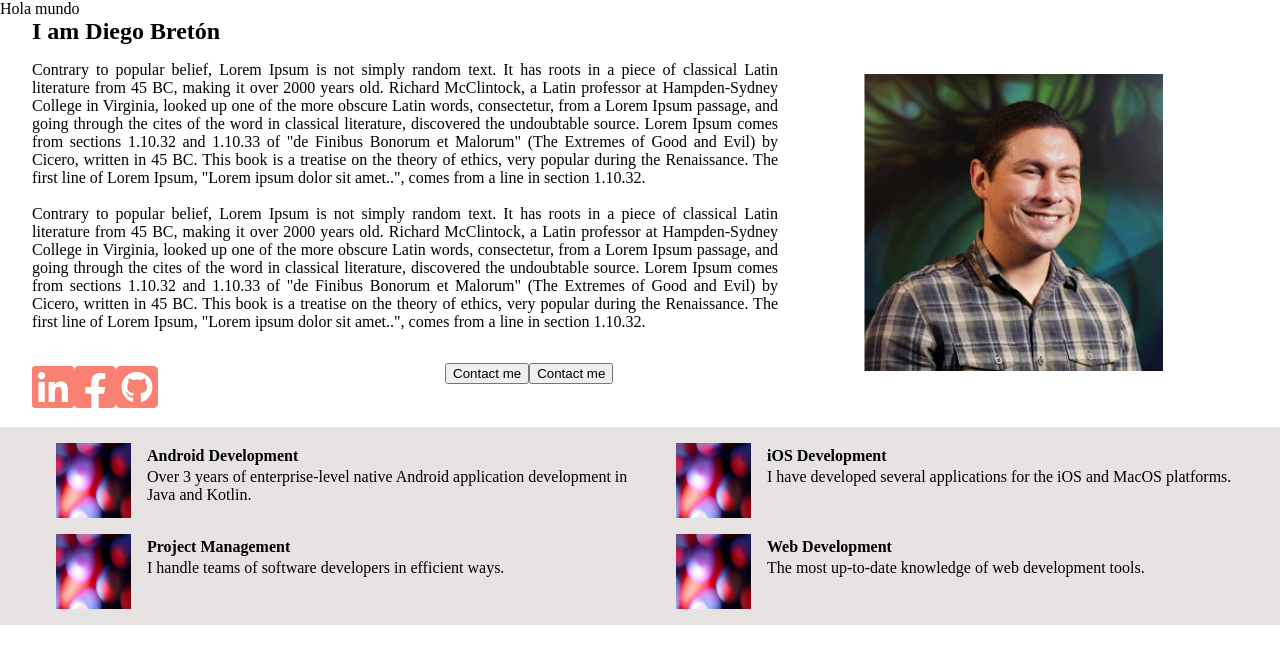
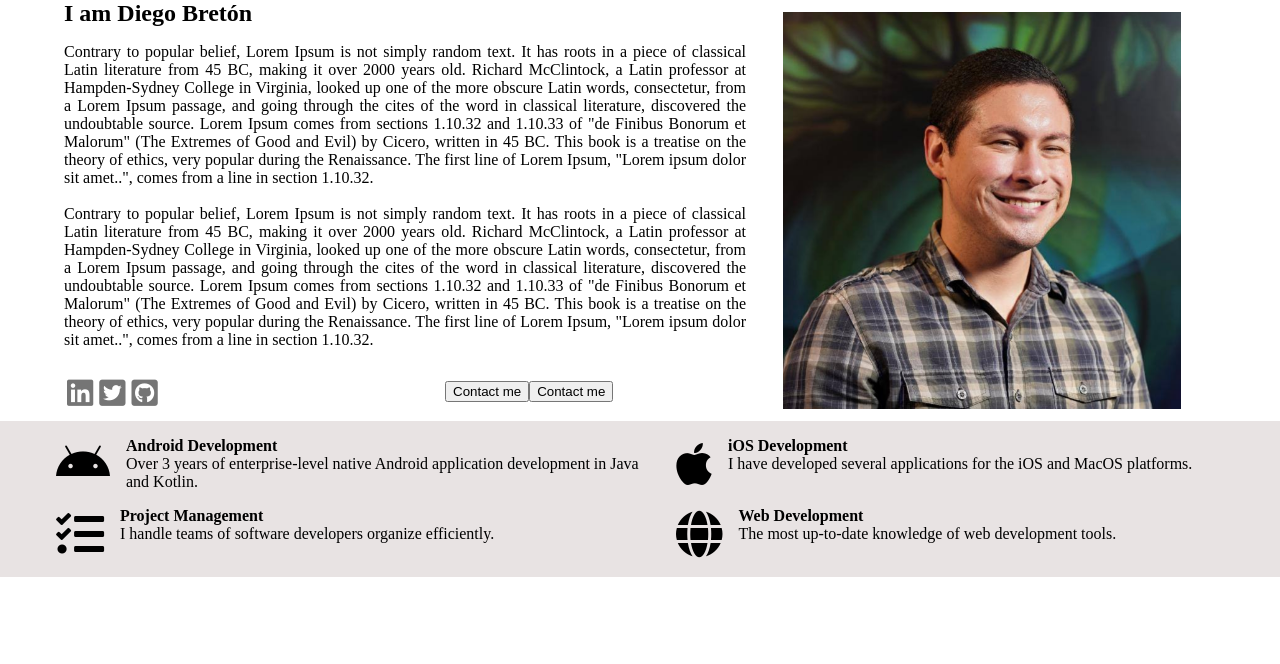
Before and after one commit to diegobreton/home, a React app: page / in a window 1280 px wide. Shown: the top 664 px of the page. Built offline with nearby package versions, Linux system fonts and the light colour scheme.

Commit message:
replace the images in skills with icons

```diff
--- a/js/App.js
+++ b/js/App.js
@@ -9,8 +9,6 @@ class App extends React.Component {
   render(){
     return (
       <div>
-        <div>Hola mundo</div>
-
         <IntroSection />
 
         <SkillsSection />
--- a/js/IntroSection.js
+++ b/js/IntroSection.js
@@ -25,9 +25,9 @@ class SocialButtonsContainer extends React.Component{
   render(){
     return(
       <ul className='social-btn-cont' >
-        <li><i class="fab fa-linkedin fa-3x"></i></li>
-        <li><i class="fab fa-facebook-square fa-3x"></i></li>
-        <li><i class="fab fa-github-square  fa-3x"></i></li>
+        <li><a href="https://www.linkedin.com/in/diegobretonp/" target="_blank"><i class="fab fa-linkedin fa-3x"></i></a></li>
+        <li><a href="https://twitter.com/bretondiego_" target="_blank"><i class="fab fa-twitter-square fa-3x"></i></a></li>
+        <li><a href="https://github.com/diegobreton/" target="_blank"><i class="fab fa-github-square  fa-3x"></i></a></li>
       </ul>
     )
   }
--- a/js/SkillsSection.js
+++ b/js/SkillsSection.js
@@ -4,22 +4,22 @@ class SkillsSection extends React.Component {
   render(){
     const skills = [
       {
-        src: "images/example2.png",
+        icon: "fab fa-android fa-3x",
         title: "Android Development",
         desc: "Over 3 years of enterprise-level native Android application development in Java and Kotlin."
       },
       {
-        src: "images/example2.png",
+        icon: "fab fa-apple fa-3x",
         title: "iOS Development",
         desc: "I have developed several applications for the iOS and MacOS platforms."
       },
       {
-        src: "images/example2.png",
+        icon: "fas fa-tasks fa-3x",
         title: "Project Management",
-        desc: "I handle teams of software developers in efficient ways."
+        desc: "I handle teams of software developers organize efficiently."
       },
       {
-        src: "images/example2.png",
+        icon: "fas fa-globe fa-3x",
         title: "Web Development",
         desc: "The most up-to-date knowledge of web development tools."
       }
@@ -45,8 +45,8 @@ class Skill extends React.Component {
 
     return(
       <li>
-        <div class='skill'>
-          <div class='skill__img' ><img src={skill.src}/></div>
+      <div class='skill'>
+          <div class='skill__img' ><i class={skill.icon}/></div>
           <div class='skill__title'>{skill.title}</div>
           <div class='skill__desc'>{skill.desc}</div>
         </div>
--- a/styles/intro.scss
+++ b/styles/intro.scss
@@ -3,8 +3,8 @@
   grid-template-columns: repeat(auto-fit, minmax(470px, auto));
   grid-auto-rows: auto;
 
-  padding-left: 2rem;
-  padding-right: 2rem;
+  padding-left: 4rem;
+  padding-right: 4rem;
 
   .intro-section__textgrid{
     display: grid;
@@ -24,13 +24,35 @@
     }
 
     .social-btn-cont{
-      color: salmon;
-      font-size: 16px;
+      font-size: 10px;
       list-style: none;
       padding: 0;
 
       grid-column-start: 1;
       grid-row-start: 3;
+
+
+      a {
+        text-decoration: none;
+        color: salmon;
+
+
+        &:hover{
+          .fab {
+            color: salmon;
+            -webkit-transition: color .25s linear;
+             -moz-transition: color .25s linear;
+             -ms-transition: color .25s linear;
+             -o-transition: color .25s linear;
+             transition: color .25s linear;
+          }
+        }
+
+        .fab {
+          color: rgb(117, 117, 117);
+          padding: 3px;
+        }
+      }
 
       li {
         display: inline-block;
@@ -50,6 +72,6 @@
   .intro-image {
     align-self: center;
     justify-self: center;
-    width: 300px;
+    width: 400px;
   }
 }
--- a/styles/skills.scss
+++ b/styles/skills.scss
@@ -23,29 +23,30 @@
     overflow: auto;
     height: 100%;
 
-    &:hover {
-      color: #d5098f;
-      cursor: default;
+    &:hover{
+      .skill__title{
+        color: #d5098f;
+       }
+       cursor: default;
     }
 
-    .skill__img {
+
+    &__img {
       grid-row-start: 1;
       grid-row: span 2;
-      justify-self: center;
 
-      img {
+      i {
+        text-align: center;
         vertical-align: middle;
-        height: 75px;
-        width: 75px;
       }
     }
 
-    .skill__title {
+    &__title {
       grid-column-start: 2;
       font-weight: bold;
     }
 
-    .skill__desc{
+    &__desc{
       align-self: start;
       grid-column-start: 2;
     }
```
